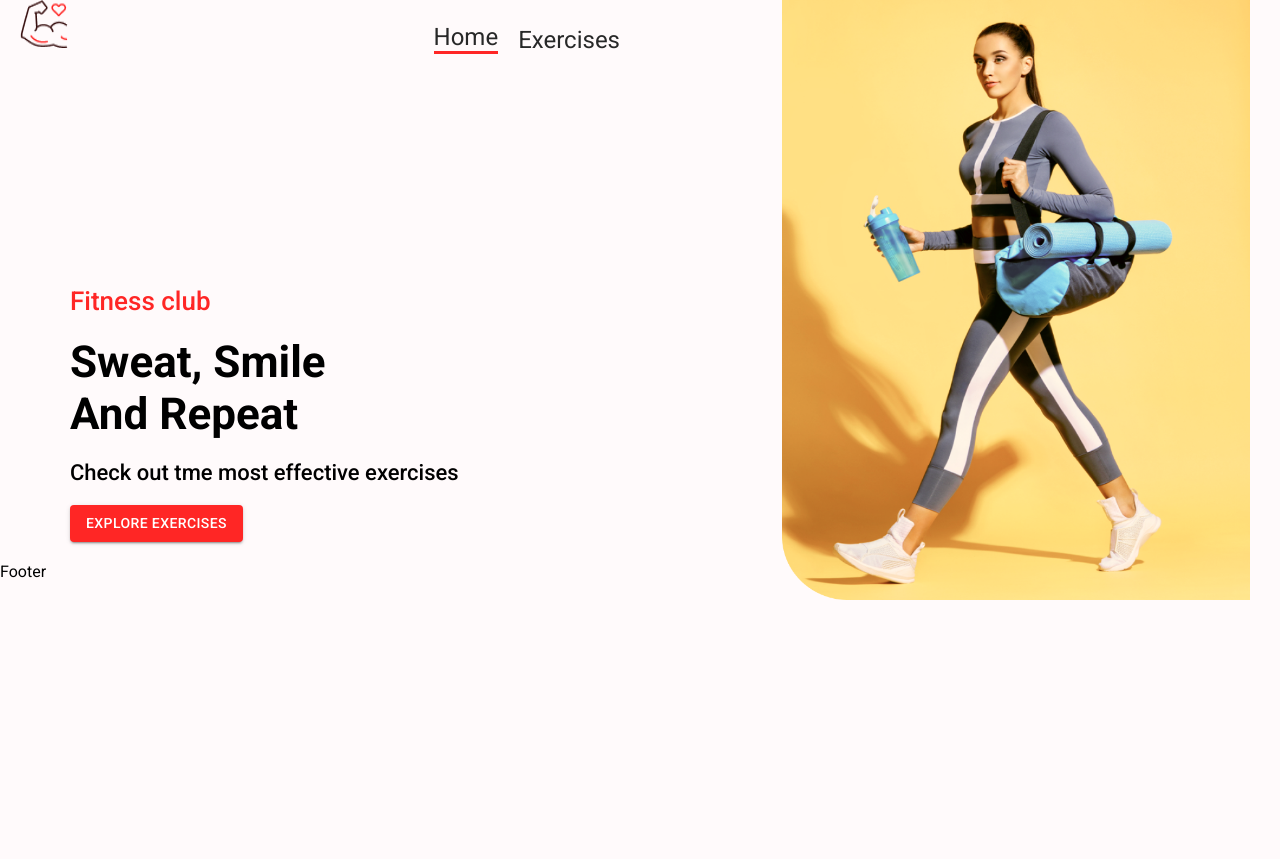
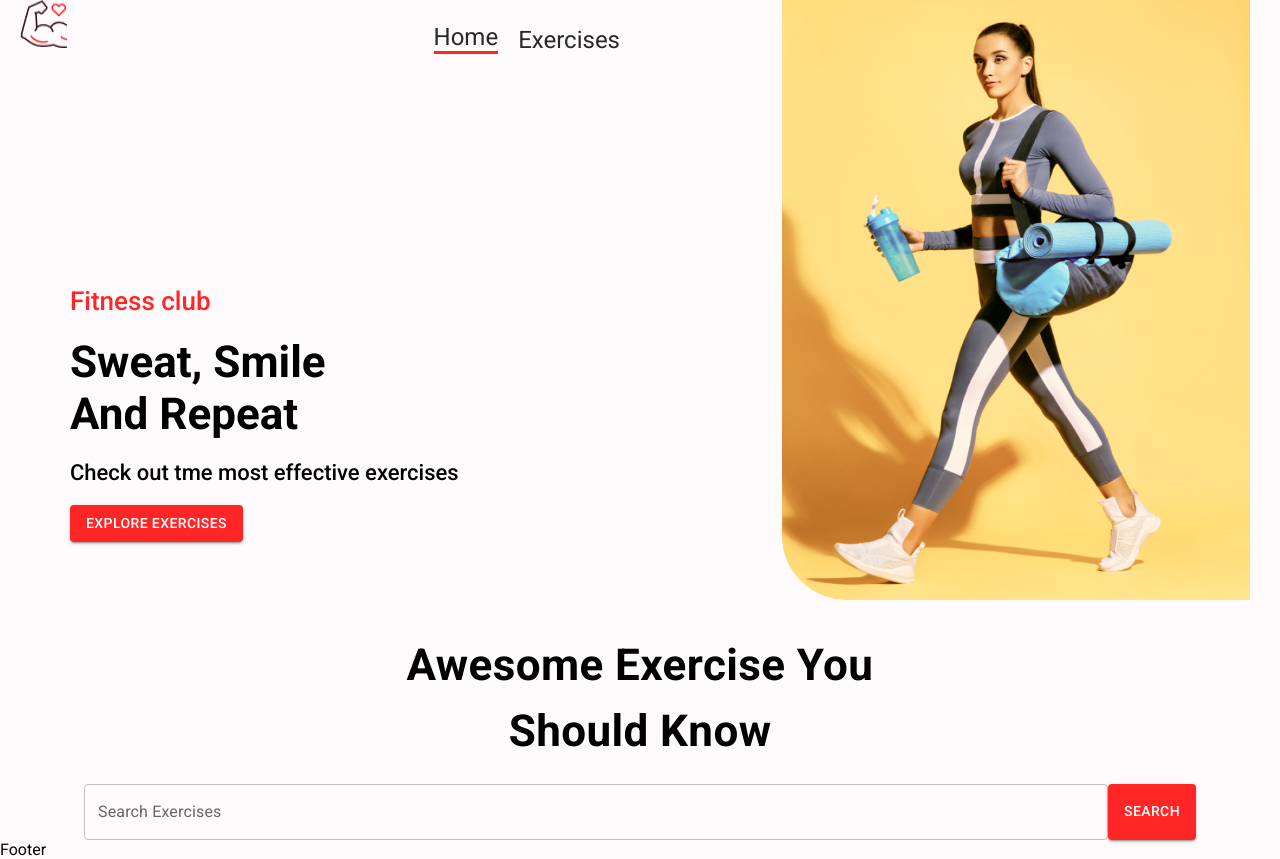
Before and after one commit to gukasyan-arman/gym_pro, a React (Create React App) app: page / in a window 1280 px wide. Before the commit the page ends 800 px from the top, so only its background shows below. Built offline with nearby package versions, Linux system fonts and the light colour scheme.

Commit message:
SearchComponent & adaptive

```diff
--- a/src/components/SearchExercises.js
+++ b/src/components/SearchExercises.js
@@ -1,10 +1,37 @@
-import React, { Component } from 'react';
+import React, { useState, useEffect } from 'react';
+import {Box, Button, Stack, TextField, Typography} from '@mui/material'
+import classes from "./styles/SearchExercises.module.css"
 
 function SearchExercises() {
+
+	const [search, setSearch] = useState('')
+
+	const handleSearch = async () => {
+		if(search.trim()) {
+			// const exercisesData = await fetchData();
+		}
+	}
+
 	return (
-		<div>
-
-		</div>
+		<Stack className={classes.container}>
+			<Typography className={classes.title}>
+				Awesome Exercise You <br/> Should Know
+			</Typography>
+			<Box className={classes.inputWrapper}>
+				<TextField
+					value={search}
+					onChange={(e) => setSearch(e.target.value.toLowerCase())}
+					label="Search Exercises" type="search"
+					className={classes.searchInput}
+				/>
+				<Button
+					href="#search" variant='contained' className={classes.redBtn}
+					onClick={handleSearch}
+				>
+					Search
+				</Button>
+			</Box>
+		</Stack>
 	);
 }
 
--- /dev/null
+++ b/src/components/styles/SearchExercises.module.css
@@ -0,0 +1,35 @@
+.container {
+	display: flex;
+	margin-top: 70px;
+}
+.inputWrapper {
+	margin-top: 20px;
+	display: flex;
+	justify-content: center;
+}
+
+.title {
+	font-weight: 600!important;
+	text-align: center;
+	font-size: 44px!important;
+}
+
+.searchInput {
+	width: 80%;
+}
+.redBtn {
+	background-color: #FF2625!important;
+}
+.redBtn:hover {
+	background-color: #ab2020!important;
+	text-decoration: none;
+	box-shadow: 0px 2px 4px -1px rgb(0 0 0 / 20%), 0px 4px 5px 0px rgb(0 0 0 / 14%), 0px 1px 10px 0px rgb(0 0 0 / 12%)!important;
+}
+@media (max-width: 600px) {
+	.title {
+		font-size: 30px!important;
+	}
+	.container {
+		margin-top: 30px;
+	}
+}
```
Also changed, not shown: src/utils/fetchData.js (added).
